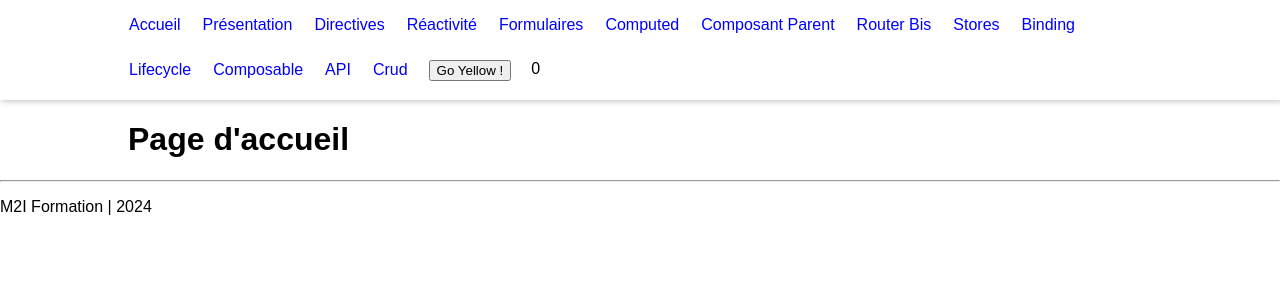
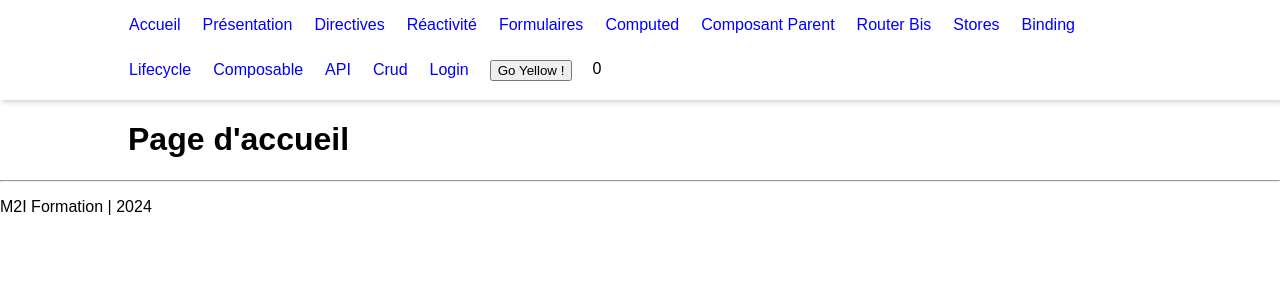
Before and after one commit to Thaisrr/booster-vue, a Vue app: page / in a window 1280 px wide. Shown: the top 300 px of the page. Built offline with nearby package versions, Linux system fonts and the light colour scheme.

Commit message:
login logout

```diff
--- a/src/components/BarreNavigation.vue
+++ b/src/components/BarreNavigation.vue
@@ -1,6 +1,10 @@
 <script setup>
 import {ref} from "vue";
 import {useCounterStore} from "@/store/counter";
+import {useAuth} from "@/store/auth";
+import {useLogin} from "@/composables/useLogin";
+
+const {logout} = useLogin();
 
 const nav = ref(null);
 const store = useCounterStore();
@@ -10,6 +14,8 @@ function changeColor() {
     nav.value.style.background = 'yellow';
   }
 }
+
+const authStore = useAuth();
 
 </script>
 
@@ -58,6 +64,12 @@ function changeColor() {
       <li>
         <router-link to="./crud">Crud</router-link>
       </li>
+      <li v-if="!authStore.isLogged">
+        <router-link to="./login">Login</router-link>
+      </li>
+      <li v-else>
+        <button @click="logout()">Logout</button>
+      </li>
       <li>
         <button @click="changeColor()">Go Yellow !</button>
       </li>
--- /dev/null
+++ b/src/composables/useLogin.js
@@ -0,0 +1,25 @@
+import axios from "axios";
+import {useAuth} from "@/store/auth";
+
+export const useLogin = () => {
+    const {setIsLogged, setLogout} = useAuth();
+
+    async function connexion(login) {
+        // login :{ email / username, password }
+        try {
+            const res = await axios.post('https://reqres.in/api/login', login);
+            const token = res.data.token;
+            setIsLogged();
+            localStorage.setItem('token', token);
+        } catch (e) {
+            alert( e.response.data.error)
+        }
+    }
+
+    function logout() {
+        setLogout();
+        localStorage.clear();
+    }
+
+    return {logout, connexion}
+}
--- a/src/composables/useUsers.js
+++ b/src/composables/useUsers.js
@@ -5,9 +5,17 @@ export function useUsers() {
     const API = process.env.VUE_APP_API_URL;
     const users = ref(null);
     const error = ref('');
+    let token = localStorage.getItem('token') || undefined;
+    let headers = {};
+    if(token) {
+        headers.Authorization = `Bearer ${token}`
+    }
+
     async function load() {
         try {
-            const res = await axios.get(API);
+            const res = await axios.get(API,
+                /*{ headers} --- ne fonctionne pas avec Json-server ***/
+            );
             users.value = res.data;
 
             //const res = await fetch(API);
--- /dev/null
+++ b/src/pages/login-component.vue
@@ -0,0 +1,24 @@
+<script setup>
+import {Field, Form} from "vee-validate";
+import {useLogin} from "@/composables/useLogin";
+
+const {connexion} = useLogin();
+function onSubmit(login) {
+  connexion(login);
+}
+
+</script>
+
+<template>
+  <h1>Login</h1>
+
+  <Form @submit="onSubmit">
+    <Field name="email" placeholder="email" />
+    <Field name="password" placeholder="password" />
+    <button>Login</button>
+  </Form>
+</template>
+
+<style scoped>
+
+</style>
--- a/src/router/index.js
+++ b/src/router/index.js
@@ -14,6 +14,7 @@ import LifecycleComponent from "@/pages/lifecycle-component.vue";
 import ComposableComponent from "@/pages/composable-component.vue";
 import ApiComponent from "@/pages/api-component.vue";
 import CrudComponent from "@/pages/crud-component.vue";
+import LoginComponent from "@/pages/login-component.vue";
 
 const router = createRouter({
     routes: [
@@ -36,6 +37,7 @@ const router = createRouter({
         {path: '/composable', component: ComposableComponent},
         {path: '/api', component: ApiComponent},
         {path: '/crud', component: CrudComponent},
+        {path: '/login', component: LoginComponent},
         {path: '/accueil', redirect: '/'},
         {path: '/acceuil', redirect: '/'},
         {path: '/:pathMatch(.*)*', component: NotFound}
--- /dev/null
+++ b/src/store/auth.js
@@ -0,0 +1,18 @@
+import {defineStore} from "pinia";
+import {ref} from "vue";
+
+export const useAuth = defineStore('auth', () => {
+    const isLogged = ref(!!localStorage.getItem('token'));
+
+    function setIsLogged() {
+        isLogged.value = true;
+    }
+
+    function setLogout() {
+        isLogged.value = false;
+    }
+
+    return {isLogged, setIsLogged, setLogout}
+
+
+})
```
